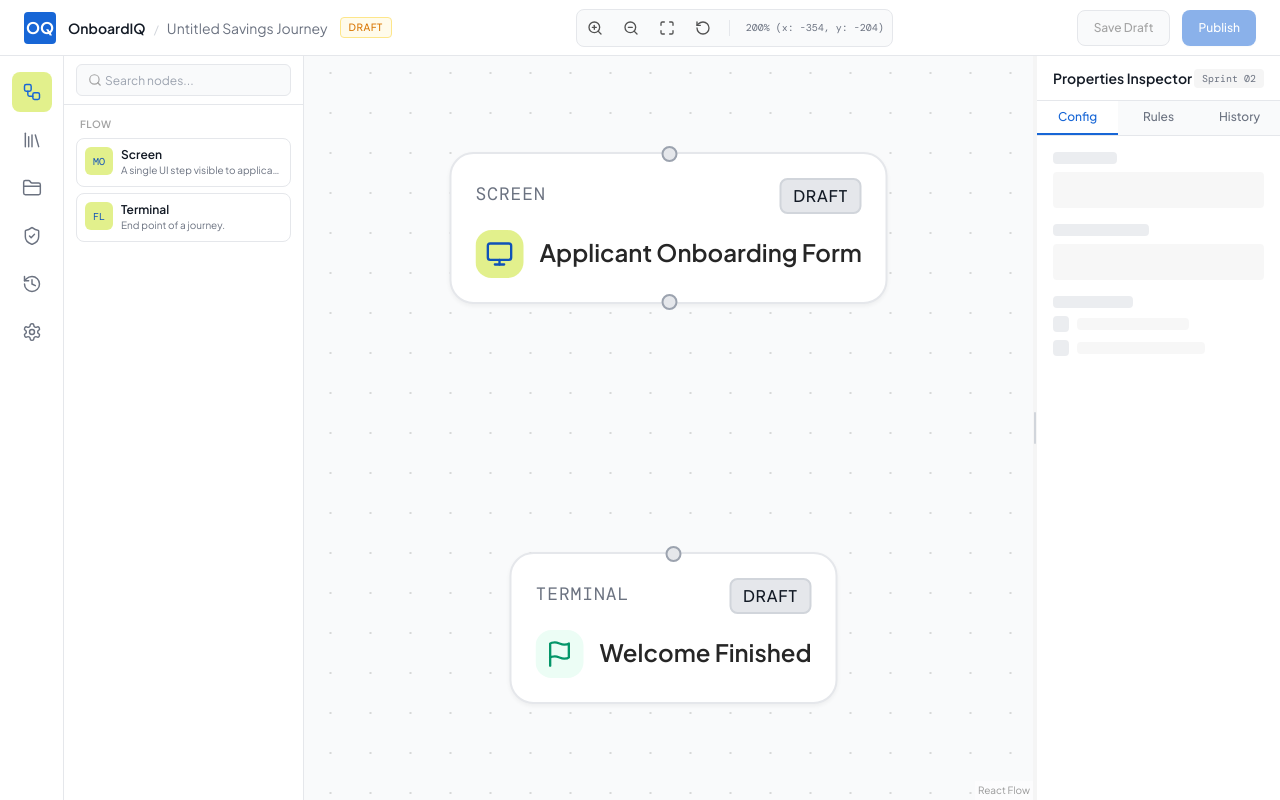
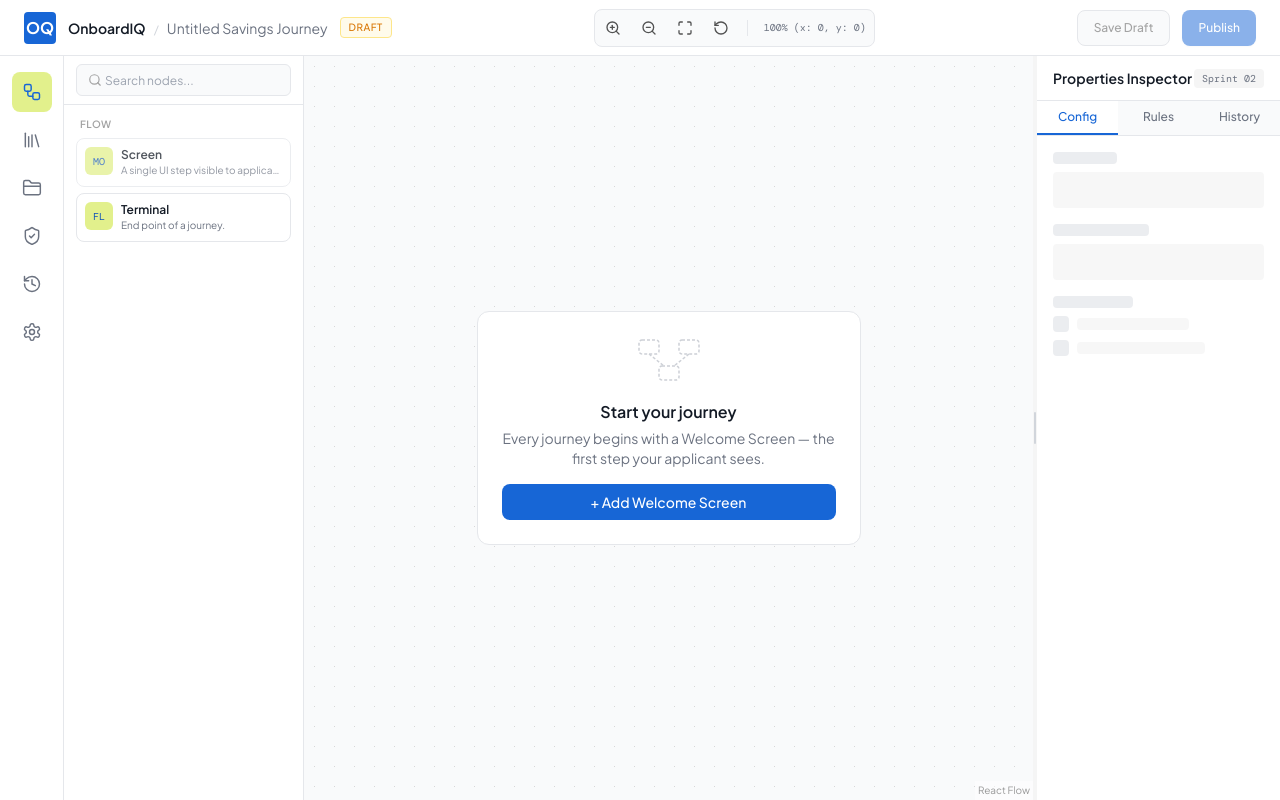
Before and after one commit to srishtifernandes-create/Journey-Builder-V2, a React (Vite) app: page / in a window 1280 px wide. Built offline with nearby package versions, Linux system fonts and the light colour scheme; a web font is replaced by a local one.

Commit message:
feat: implement Sprint 07 Priority 1 FTUE

```diff
--- a/src/app/pages/WorkspacePage.tsx
+++ b/src/app/pages/WorkspacePage.tsx
@@ -1,26 +1,8 @@
-import React, { useEffect } from 'react'
+import React from 'react'
 import { CanvasEngineProvider } from '../../features/canvas/components/CanvasEngineProvider'
 import { Workspace } from '../../features/workspace/components/Workspace'
-import { useJourneyStore } from '../store/journeyStore'
-import { NodeFactory } from '../../features/nodes/factory/NodeFactory'
 
 export default function WorkspacePage() {
-  const nodes = useJourneyStore((s) => s.nodes)
-  const setNodes = useJourneyStore((s) => s.setNodes)
-
-  useEffect(() => {
-    if (nodes.length === 0) {
-      // Create default nodes using the NodeFactory for validation
-      const screenNode = NodeFactory.createNode('screen', { x: 250, y: 150 })
-      screenNode.config.title = 'Applicant Onboarding Form'
-
-      const terminalNode = NodeFactory.createNode('terminal', { x: 280, y: 350 })
-      terminalNode.config.title = 'Welcome Finished'
-
-      setNodes([screenNode, terminalNode])
-    }
-  }, [nodes.length, setNodes])
-
   return (
     <CanvasEngineProvider>
       <Workspace />
--- a/src/features/canvas/components/CanvasBoundary.tsx
+++ b/src/features/canvas/components/CanvasBoundary.tsx
@@ -1,4 +1,6 @@
 import React, { ReactNode } from 'react'
+import { useCanvasRuntime } from '../hooks/useCanvasRuntime'
+import { useEmptyStateStage } from '../hooks/useEmptyStateStage'
 
 export interface CanvasBoundaryProps {
   children: ReactNode
@@ -6,6 +8,9 @@ export interface CanvasBoundaryProps {
 }
 
 export function CanvasBoundary({ children, state = 'empty' }: CanvasBoundaryProps) {
+  const runtime = useCanvasRuntime()
+  const stage = useEmptyStateStage()
+
   if (state === 'loading') {
     return (
       <div className="w-full h-full flex items-center justify-center bg-neutral-50 text-neutral-500 font-sans">
@@ -33,40 +38,42 @@ export function CanvasBoundary({ children, state = 'empty' }: CanvasBoundaryProp
       {/* React Flow Viewport always mounts in the background */}
       {children}
 
-      {/* Overlay Empty State Card */}
-      {state === 'empty' && (
+      {/* FTUE Stage 1: true-empty — no nodes placed yet */}
+      {stage === 'true-empty' && (
         <div className="absolute inset-0 flex items-center justify-center pointer-events-none z-10">
-          <div className="pointer-events-auto w-full max-w-sm p-6 bg-white border border-neutral-200 rounded-xl shadow-sm text-center">
-            <div className="w-12 h-12 rounded-lg bg-primary-50 flex items-center justify-center mx-auto mb-4 text-primary-500">
-              <svg
-                xmlns="http://www.w3.org/2000/svg"
-                width="24"
-                height="24"
-                viewBox="0 0 24 24"
-                fill="none"
-                stroke="currentColor"
-                strokeWidth="2"
-                strokeLinecap="round"
-                strokeLinejoin="round"
-                className="lucide lucide-git-branch"
-              >
-                <line x1="6" x2="6" y1="3" y2="15" />
-                <circle cx="18" cy="6" r="3" />
-                <circle cx="6" cy="18" r="3" />
-                <path d="M18 9a9 9 0 0 1-9 9" />
+          <div className="pointer-events-auto w-full max-w-sm p-6 bg-white border border-neutral-200 rounded-xl text-center">
+            <div className="w-16 h-12 mx-auto mb-4 opacity-50" aria-hidden="true">
+              <svg viewBox="0 0 64 48" fill="none" xmlns="http://www.w3.org/2000/svg" className="w-full h-full">
+                <rect x="2" y="4" width="20" height="14" rx="3" stroke="#9CA3AF" strokeWidth="1.5" strokeDasharray="3 2" />
+                <rect x="42" y="4" width="20" height="14" rx="3" stroke="#9CA3AF" strokeWidth="1.5" strokeDasharray="3 2" />
+                <rect x="22" y="30" width="20" height="14" rx="3" stroke="#9CA3AF" strokeWidth="1.5" strokeDasharray="3 2" />
+                <path d="M12 18 L27 30" stroke="#9CA3AF" strokeWidth="1.5" strokeDasharray="3 2" />
+                <path d="M52 18 L37 30" stroke="#9CA3AF" strokeWidth="1.5" strokeDasharray="3 2" />
               </svg>
             </div>
-            <h2 className="text-base font-semibold text-neutral-900 mb-1">Journey Builder</h2>
+            <h2 className="text-base font-semibold text-neutral-900 mb-1">Start your journey</h2>
             <p className="text-sm text-neutral-500 mb-4">
-              Start by adding your first screen.<br />
-              <span className="text-xs text-neutral-400">Node creation becomes available in Sprint 04.</span>
+              Every journey begins with a Welcome Screen — the first step your applicant sees.
             </p>
             <button
               type="button"
-              className="w-full h-9 px-4 rounded-lg bg-primary-500 text-white font-medium text-sm hover:bg-primary-600 transition-colors shadow-sm focus:outline-none focus-visible:ring-2 focus-visible:ring-primary-500 focus-visible:ring-offset-2"
+              onClick={() => runtime.createNodeAtViewportCenter('screen')}
+              className="w-full h-9 px-4 rounded-lg bg-primary-500 text-white font-medium text-sm hover:bg-primary-600 transition-colors focus:outline-none focus-visible:ring-2 focus-visible:ring-primary-500 focus-visible:ring-offset-2"
             >
-              Add Screen Node
+              + Add Welcome Screen
             </button>
+          </div>
+        </div>
+      )}
+
+      {/* FTUE Stage 2: first-node-placed — nudge toward building a flow */}
+      {stage === 'first-node-placed' && (
+        <div className="absolute bottom-8 right-8 pointer-events-none z-10 flex items-center gap-2">
+          <div className="pointer-events-auto flex items-center gap-2 bg-white border border-primary-200 rounded-full pl-2 pr-4 py-2">
+            <span className="w-7 h-7 rounded-full bg-primary-500 text-white flex items-center justify-center text-base font-semibold leading-none">
+              +
+            </span>
+            <span className="text-xs font-medium text-neutral-700">Add next screen</span>
           </div>
         </div>
       )}
--- a/src/features/canvas/components/CanvasEngineProvider.tsx
+++ b/src/features/canvas/components/CanvasEngineProvider.tsx
@@ -1,4 +1,4 @@
-import React, { createContext, ReactNode, useContext, useEffect, useMemo } from 'react'
+import React, { createContext, ReactNode, useContext, useEffect, useMemo, useRef } from 'react'
 import { CanvasRuntime } from '../runtime/CanvasRuntime'
 import { useSelectionStore } from '../../../app/store/selectionStore'
 import { useCanvasStore } from '../../../app/store/canvasStore'
@@ -21,6 +21,23 @@ export function CanvasEngineProvider({ children }: { children: ReactNode }) {
   const setZoom = useCanvasStore((s) => s.setZoom)
   const setPan = useCanvasStore((s) => s.setPan)
 
+  // A node created via NodeCreationService is selected programmatically.
+  // Shortly after that node mounts, React Flow's own reconciliation against
+  // its controlled `selected` prop emits an unprompted alternating sequence
+  // of onSelectionChange calls for that node — [] then [nodeId] then [] ...
+  // (see BUGFIX_002_NODE_CREATION_LOOP.md, Phases 1-4). Relaying any of
+  // those alternating values into selectionStore feeds the very prop change
+  // React Flow is reconciling against, producing the next alternation —
+  // an unbounded round trip, not a one-time echo. Pinning the programmatic
+  // selection and ignoring every emission that merely flips between "that
+  // node" and "nothing" breaks the round trip at its source. The pin is
+  // replaced by the next node creation, or lifted by any emission that
+  // reports a genuinely different target (a different node/edge id) —
+  // which can only originate from a real subsequent user gesture, since
+  // React Flow's own reconciliation never invents a selection target the
+  // application didn't already set.
+  const pinnedNodeIdRef = useRef<string | null>(null)
+
   useEffect(() => {
     // 0. Bind the node creation service. NodeCreationService never touches a
     // store directly — its selectNode dep routes through CanvasRuntime's
@@ -33,12 +50,27 @@ export function CanvasEngineProvider({ children }: { children: ReactNode }) {
     })
     runtime.bindNodeCreation(nodeCreation)
 
+    const unsubscribeNodeCreated = runtime.events.on('nodeCreated', ({ nodeId }) => {
+      pinnedNodeIdRef.current = nodeId
+    })
+
     // 1. Subscribe to canvas selection intent via the Event Pipeline.
     // This is the ONLY place in the codebase permitted to write to
     // selectionStore. SelectionManager (the emitter) never imports Zustand.
     const unsubscribeSelection = runtime.events.on('selectionChange', (selection) => {
       const selectedNode = selection.nodes[0] || null
       const selectedEdge = selection.edges[0] || null
+
+      const pinned = pinnedNodeIdRef.current
+      if (pinned !== null && selectedEdge === null && (selectedNode === pinned || selectedNode === null)) {
+        // Reconciliation alternating between the pinned node and empty —
+        // not new intent. Drop it without writing to selectionStore.
+        return
+      }
+
+      // Any other emission (a different node, an edge, or an empty
+      // selection once nothing is pinned) is real and lifts the pin.
+      pinnedNodeIdRef.current = null
       selectNode(selectedNode)
       setSelectedEdgeId(selectedEdge)
     })
@@ -51,6 +83,7 @@ export function CanvasEngineProvider({ children }: { children: ReactNode }) {
 
     // Dispose runtime and clear listeners on unmount
     return () => {
+      unsubscribeNodeCreated()
       unsubscribeSelection()
       unsubscribeViewport()
       runtime.dispose()
--- /dev/null
+++ b/src/features/canvas/hooks/useEmptyStateStage.ts
@@ -0,0 +1,21 @@
+import { useJourneyStore } from '../../../app/store/journeyStore'
+
+export type EmptyStateStage = 'true-empty' | 'first-node-placed' | 'normal'
+
+const COACH_MARK_DISMISSED_KEY = 'jb:ftue:emptyStateCoachMarkDismissed'
+
+export function useEmptyStateStage(): EmptyStateStage {
+  const nodeCount = useJourneyStore((s) => s.nodes.length)
+
+  if (nodeCount === 0) return 'true-empty'
+  if (nodeCount === 1) return 'first-node-placed'
+  return 'normal'
+}
+
+export function isCoachMarkDismissed(): boolean {
+  return sessionStorage.getItem(COACH_MARK_DISMISSED_KEY) === 'true'
+}
+
+export function dismissCoachMark(): void {
+  sessionStorage.setItem(COACH_MARK_DISMISSED_KEY, 'true')
+}
--- a/src/features/canvas/runtime/SelectionManager.ts
+++ b/src/features/canvas/runtime/SelectionManager.ts
@@ -6,16 +6,23 @@ export class SelectionManager implements ISelectionManager {
   private events: CanvasEvents
   private adapter: ICanvasAdapter | null = null
   private selection: SelectionState = { nodes: [], edges: [] }
+  private unsubscribeAdapterSelection: (() => void) | null = null
 
   constructor(events: CanvasEvents) {
     this.events = events
   }
 
   public setAdapter(adapter: ICanvasAdapter) {
+    // Dispose the previous adapter's subscription before registering a new
+    // one — otherwise each rebind stacks another listener on the old
+    // adapter, causing every subsequent selection event to be relayed once
+    // per stacked listener instead of once per event.
+    this.unsubscribeAdapterSelection?.()
+
     this.adapter = adapter
 
     // Subscribe to selection change event on the adapter
-    this.adapter.onSelectionChange((selection) => {
+    this.unsubscribeAdapterSelection = this.adapter.onSelectionChange((selection) => {
       this.selection = selection
       this.events.emit('selectionChange', selection)
     })
--- a/src/features/palette/components/NodeCard.tsx
+++ b/src/features/palette/components/NodeCard.tsx
@@ -1,5 +1,6 @@
 import React from 'react'
 import { useCanvasRuntime } from '../../canvas/hooks/useCanvasRuntime'
+import { useJourneyStore } from '../../../app/store/journeyStore'
 import type { IPaletteItem } from '../contracts/IPaletteItem'
 
 export interface NodeCardProps {
@@ -8,6 +9,8 @@ export interface NodeCardProps {
 
 export function NodeCard({ item }: NodeCardProps) {
   const runtime = useCanvasRuntime()
+  const isJourneyEmpty = useJourneyStore((s) => s.nodes.length === 0)
+  const shouldPulse = isJourneyEmpty && item.nodeType === 'screen'
 
   const handleDragStart = (e: React.DragEvent<HTMLDivElement>) => {
     e.dataTransfer.setData('application/x-jb-node-type', item.nodeType)
@@ -28,7 +31,9 @@ export function NodeCard({ item }: NodeCardProps) {
       onKeyDown={(e) => {
         if (e.key === 'Enter' || e.key === ' ') handleClick()
       }}
-      className="flex items-start gap-2 p-2 rounded-lg border border-neutral-200 bg-white hover:border-primary-400 hover:bg-primary-50/40 cursor-grab active:cursor-grabbing transition-colors select-none focus:outline-none focus-visible:ring-2 focus-visible:ring-primary-500"
+      className={`flex items-start gap-2 p-2 rounded-lg border bg-white hover:border-primary-400 hover:bg-primary-50/40 cursor-grab active:cursor-grabbing transition-colors select-none focus:outline-none focus-visible:ring-2 focus-visible:ring-primary-500 ${
+        shouldPulse ? 'border-primary-400 animate-pulse' : 'border-neutral-200'
+      }`}
     >
       <div className="w-7 h-7 flex-shrink-0 rounded-md bg-primary-50 flex items-center justify-center text-primary-600 text-[10px] font-mono uppercase">
         {item.icon.slice(0, 2)}
--- a/src/features/workspace/components/WorkspaceProperties.tsx
+++ b/src/features/workspace/components/WorkspaceProperties.tsx
@@ -1,8 +1,18 @@
-import React from 'react'
+import React, { useState } from 'react'
 import { useUIStore } from '../../../app/store/uiStore'
+import { useEmptyStateStage, isCoachMarkDismissed, dismissCoachMark } from '../../canvas/hooks/useEmptyStateStage'
 
 export function WorkspaceProperties() {
   const { activeInspectorTab, setActiveInspectorTab } = useUIStore()
+  const stage = useEmptyStateStage()
+  const [coachMarkDismissed, setCoachMarkDismissed] = useState(isCoachMarkDismissed())
+
+  const showCoachMark = stage === 'normal' && !coachMarkDismissed
+
+  const handleDismissCoachMark = () => {
+    dismissCoachMark()
+    setCoachMarkDismissed(true)
+  }
 
   const tabs: Array<{ id: 'config' | 'rules' | 'history'; label: string }> = [
     { id: 'config', label: 'Config' },
@@ -19,6 +29,21 @@ export function WorkspaceProperties() {
           Sprint 02
         </span>
       </div>
+
+      {showCoachMark && (
+        <div className="px-4 py-3 bg-primary-50 border-b border-primary-100 flex items-start justify-between gap-3">
+          <p className="text-xs text-primary-700 leading-snug">
+            Select a node on the canvas to configure it here.
+          </p>
+          <button
+            type="button"
+            onClick={handleDismissCoachMark}
+            className="text-primary-500 hover:text-primary-700 text-xs font-medium flex-shrink-0 focus:outline-none"
+          >
+            Got it
+          </button>
+        </div>
+      )}
 
       {/* Tabs list */}
       <div className="flex border-b border-neutral-200 bg-neutral-50">
```
Also changed, not shown: package.json (+10 -9 lines), 4 other files (tests, documents, lock files or other folders).
